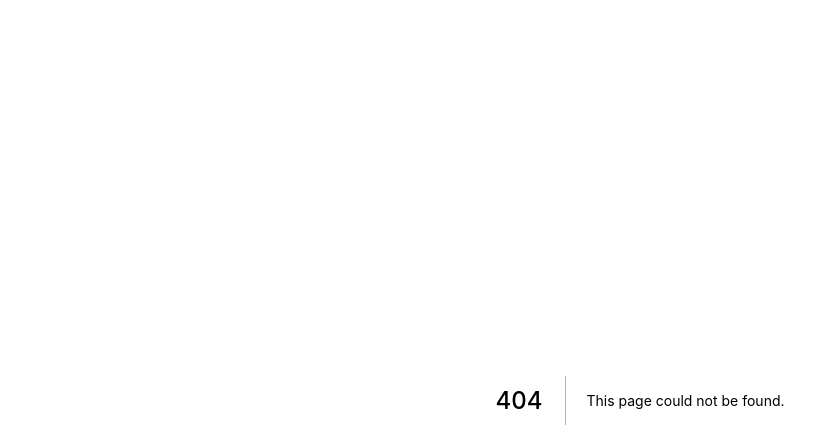
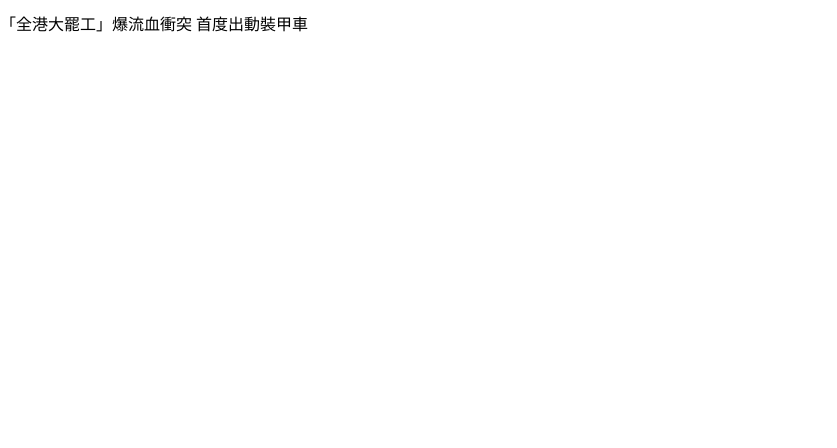
Before and after one commit to NCTU-SYNC/sync, a Next.js app: page /post/1 in a window 1280 px wide. Before the commit this address had no page. Shown: the top 448 px of the page, without its empty margins (0-837 px from the left). Built offline with nearby package versions, Linux system fonts and the light colour scheme.

Commit message:
Feat(post): init

```diff
--- a/pages/index.tsx
+++ b/pages/index.tsx
@@ -10,7 +10,7 @@ import Navbar from '~/modules/common/dumb/Navbar';
 import Footer from '~/modules/common/dumb/Footer';
 import OfferBlock from '~/modules/common/dumb/OfferBlock';
 
-import fake from '~/fake/post';
+import fake from '~/fake/posts';
 
 const Main = styled.main`
   display: flex;
--- /dev/null
+++ b/pages/post/[pid].tsx
@@ -0,0 +1,18 @@
+import React from 'react';
+import { useRouter } from 'next/router';
+
+import fake from '~/fake/posts';
+
+const Post = () => {
+  const router = useRouter();
+  const { pid } = router.query;
+  const post = fake[parseInt(pid as string)];
+
+  if(post){
+    return <p>{post.title}</p>;
+  }
+
+  return null;
+};
+
+export default Post;
```
Also changed, not shown: src/modules/post/component/PostEntry.tsx (+11 -3 lines), src/fake/posts.ts (renamed from src/fake/post.ts).
